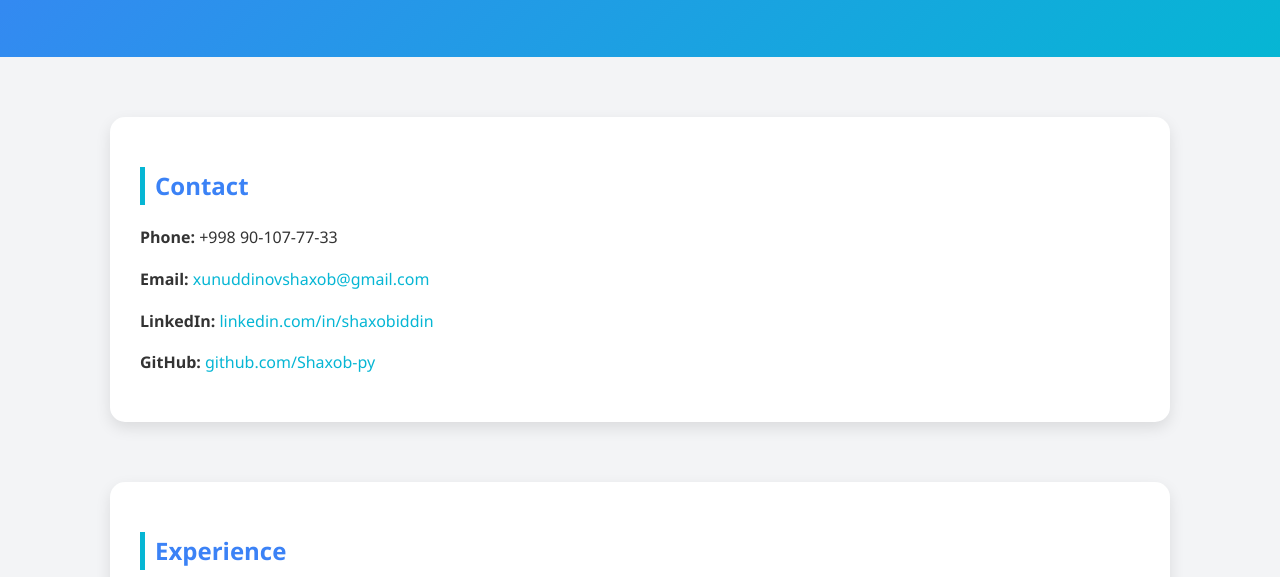
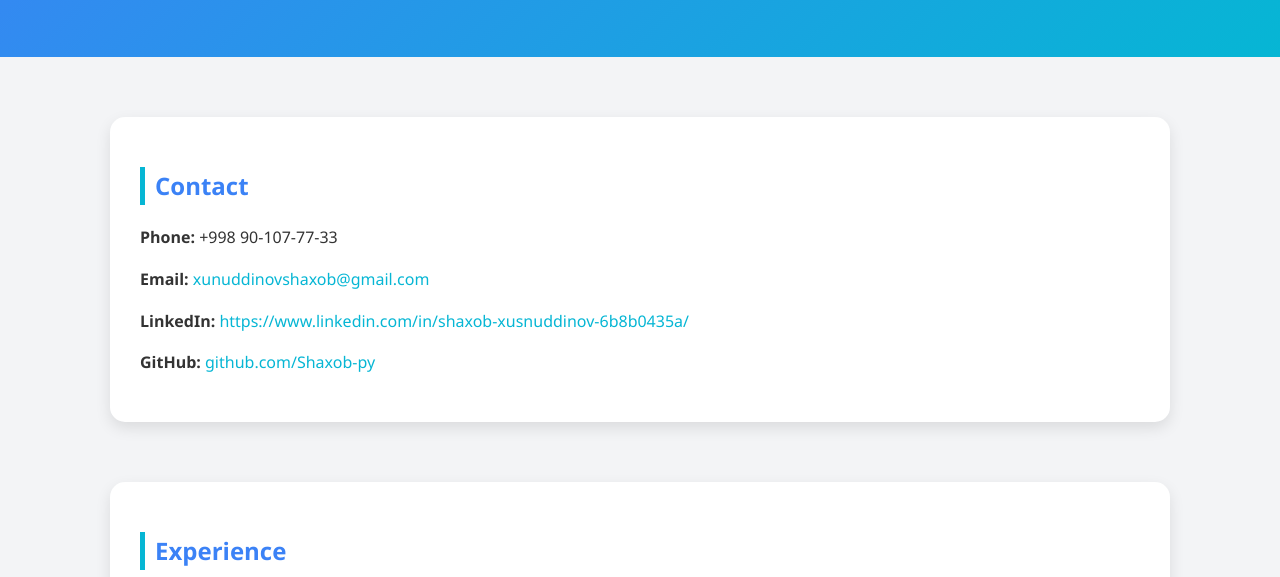
Before and after one commit to Shaxob-py/Shaxob-py.github.io, a plain HTML site: page index.html in a window 1280 px wide. Shown: the part 223-800 px from the top of the page. Drawn offline with Linux system fonts and the light colour scheme.

Commit message:
Update index.html

```diff
--- a/index.html
+++ b/index.html
@@ -142,7 +142,7 @@
     <h2>Contact</h2>
     <p><b>Phone:</b> +998 90-107-77-33</p>
     <p><b>Email:</b> <a href="mailto:xunuddinovshaxob@gmail.com">xunuddinovshaxob@gmail.com</a></p>
-    <p><b>LinkedIn:</b> <a href="#">linkedin.com/in/shaxobiddin</a></p>
+    <p><b>LinkedIn:</b> <a href="#">https://www.linkedin.com/in/shaxob-xusnuddinov-6b8b0435a/</a></p>
     <p><b>GitHub:</b> <a href="https://github.com/Shaxob-py">github.com/Shaxob-py</a></p>
   </section>
 
```
